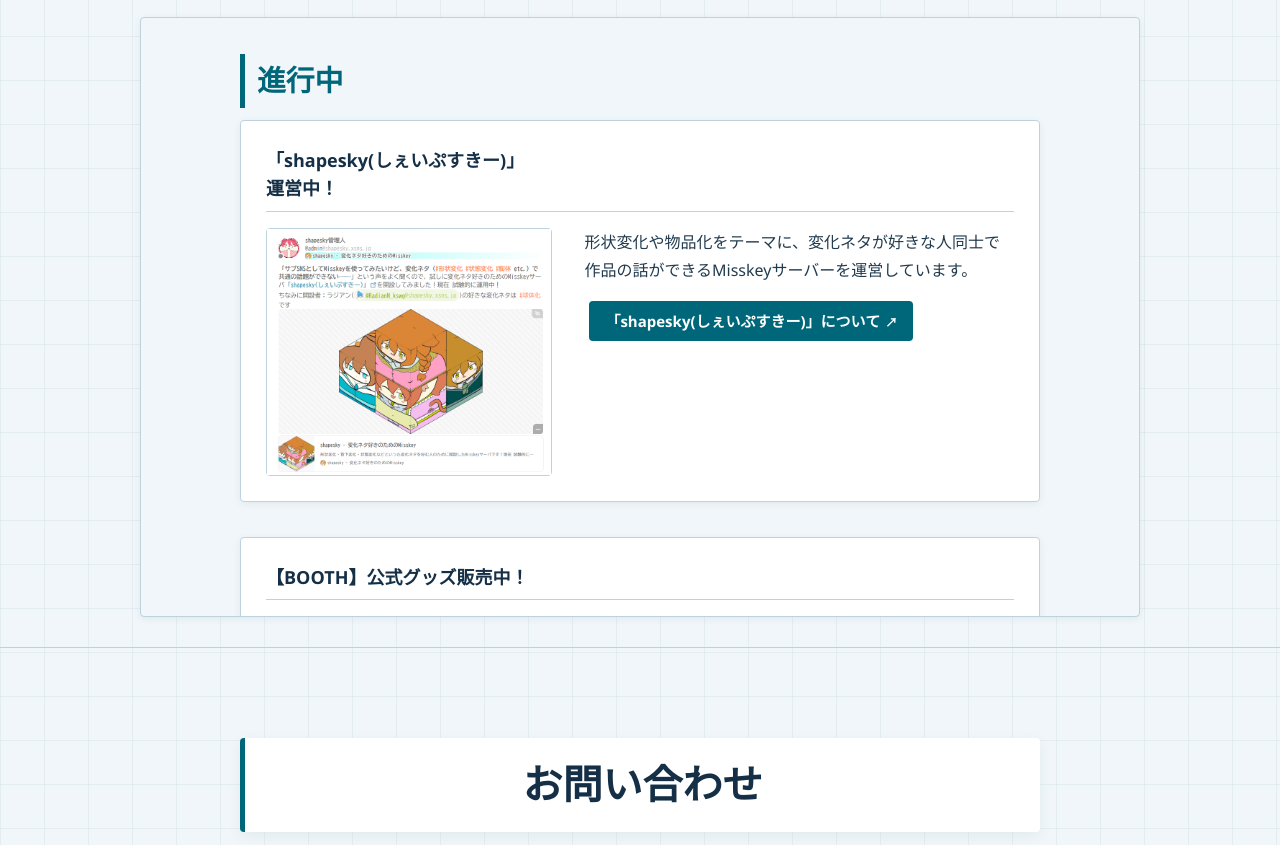
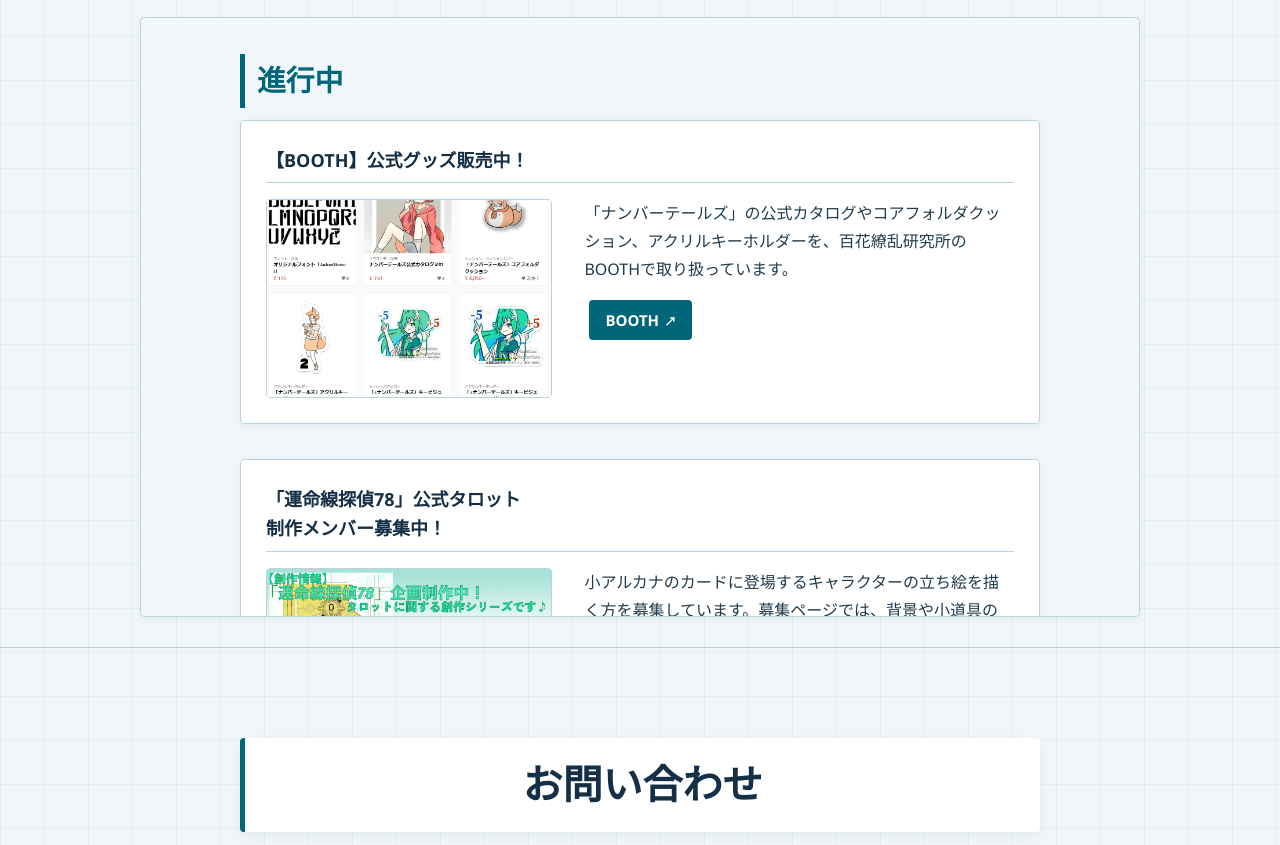
Before and after one commit to radiann-kswg/RadianNs_WebSite, a plain HTML site: page index.html in a window 1280 px wide. Shown: the part 624-1469 px from the top of the page. Drawn offline with nearby package versions, Linux system fonts and the light colour scheme; some packages are replaced by stand-ins of ours.

Commit message:
Remove shapesky listings and promotional image

```diff
--- a/index.html
+++ b/index.html
@@ -77,11 +77,6 @@
 			<custom-scroll>
 				<h2>進行中</h2>
 				<div class="list0">
-					<list-comp wide-style>
-						<template #title>「shapesky(しぇいぷすきー)」<br />運営中！</template><template #images><a href="https://shapesky.xsns.jp/"><img alt="しぇいぷすきー管理人によるサーバーの紹介投稿" src="/img/released-service/shapesky-released.png" /></a></template>
-						<p>形状変化や物品化をテーマに、変化ネタが好きな人同士で作品の話ができるMisskeyサーバーを運営しています。</p>
-						<a class="a-link" href="https://shapesky.xsns.jp/notes/amjmrltqe16b00k8">「shapesky(しぇいぷすきー)」について</a>
-					</list-comp>
 					<list-comp wide-style>
 						<template #title>【BOOTH】公式グッズ販売中！</template><template #images><img alt="公式カタログ、クッション、キーホルダーが並ぶBOOTHのショップ" src="/img/goods/booth-pr.png" /></template>
 						<p>「ナンバーテールズ」の公式カタログやコアフォルダクッション、アクリルキーホルダーを、百花繚乱研究所のBOOTHで取り扱っています。</p>
@@ -188,11 +183,6 @@
 						<a class="a-link" href="https://line.me/S/sticker/34345021/?lang=ja&utm_source=gnsh_stickerDetail">まんまるスタンプVol.0.2(LINEアプリ)</a>
 						<a class="a-link" href="https://store.line.me/stickershop/product/34647492/ja">まんまるスタンプVol.1.2</a>
 						<a class="a-link" href="https://line.me/S/sticker/34647492/?lang=ja&utm_source=gnsh_stickerDetail">まんまるスタンプVol.1.2(LINEアプリ)</a>
-					</list-comp>
-					<list-comp wide-style>
-						<template #title>「shapesky(しぇいぷすきー)」<br />開設！</template><template #images><a href="https://shapesky.xsns.jp/"><img alt="しぇいぷすきー開設時の管理人の投稿" src="/img/released-service/shapesky-released.png" /></a></template>
-						<p>形状変化や物品化について話せる場として「しぇいぷすきー」を開設しました。開設時の管理人の投稿には、サーバーを立ち上げたきっかけを記しています。<br />なお現在試験運用中のため、ユーザの一般登録ができない場合があります。</p>
-						<a class="a-link" href="https://shapesky.xsns.jp/notes/amjmrltqe16b00k8">「shapesky(しぇいぷすきー)」について</a>
 					</list-comp>
 				</div>
 				<h2>2025年</h2>
```
Also changed, not shown: img/released-service/shapesky-released.png (deleted).
